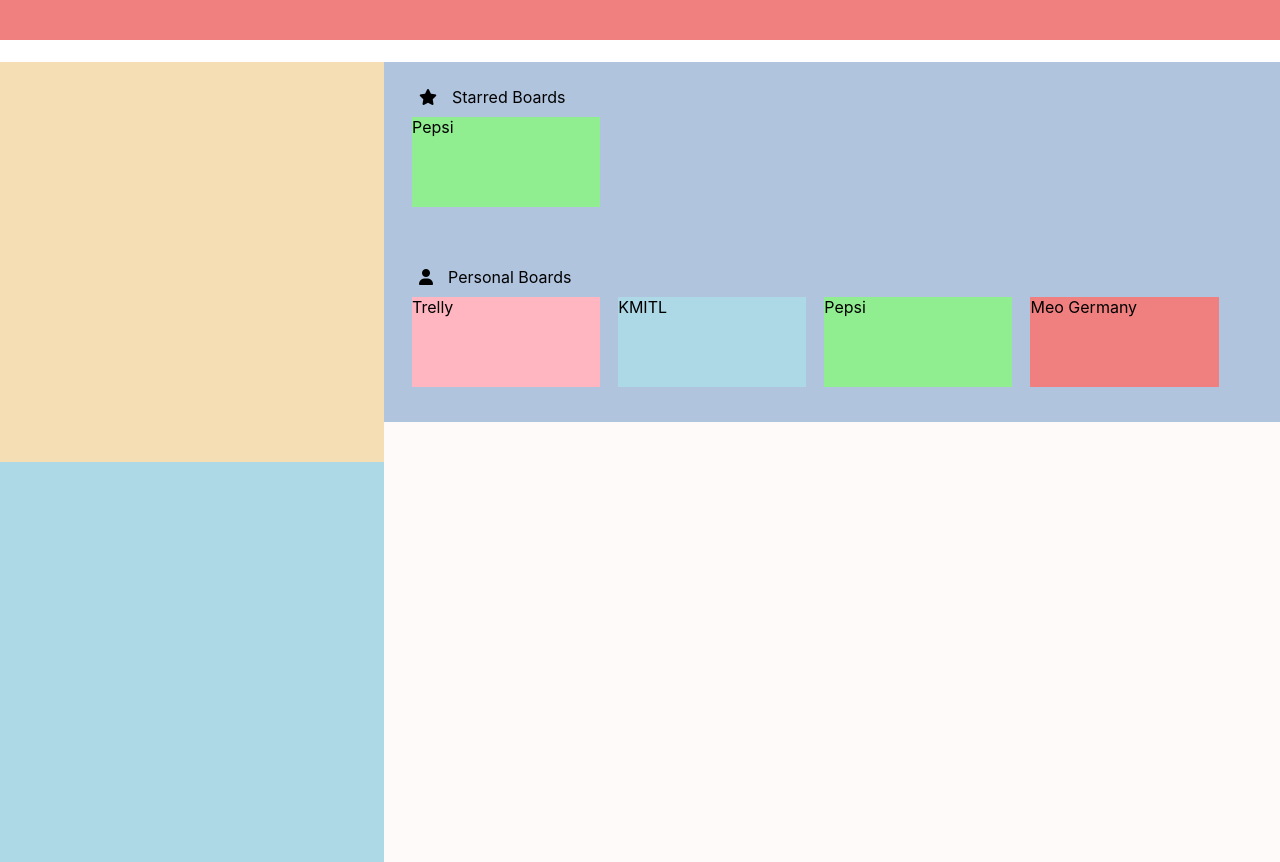
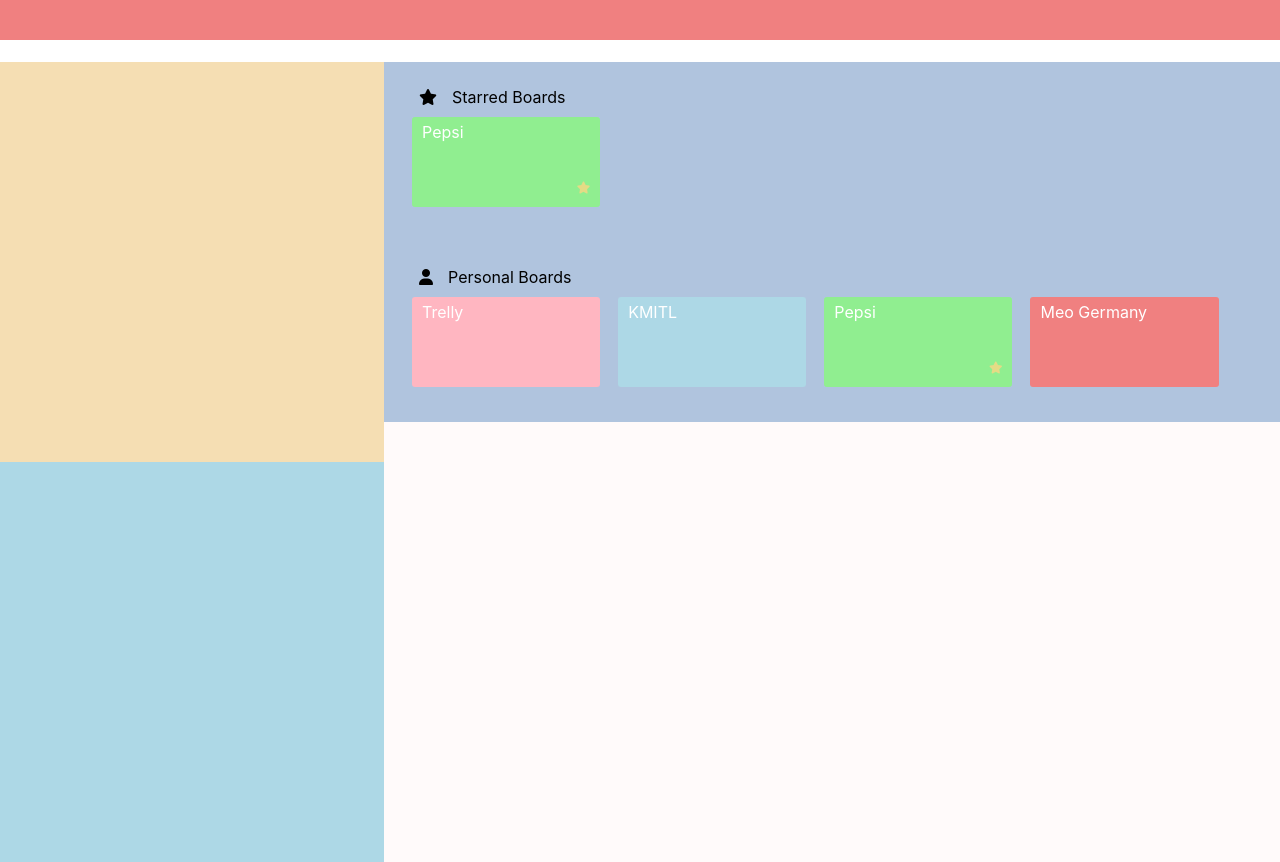
Before and after one commit to See-you-at-Germany-Corp/Trelly-front-end, a React (Create React App) app: page / in a window 1280 px wide. Built offline with nearby package versions, Linux system fonts and the light colour scheme.

Commit message:
editing star system in homepage complete

```diff
--- a/package.json
+++ b/package.json
@@ -6,12 +6,14 @@
     "@testing-library/jest-dom": "^4.2.4",
     "@testing-library/react": "^9.5.0",
     "@testing-library/user-event": "^7.2.1",
+    "hover.css": "^2.3.2",
     "react": "^16.13.1",
     "react-dom": "^16.13.1",
     "react-redux": "^7.2.0",
     "react-router-dom": "^5.2.0",
     "react-scripts": "3.4.1",
-    "redux": "^4.0.5"
+    "redux": "^4.0.5",
+    "redux-logger": "^3.0.6"
   },
   "scripts": {
     "start": "react-scripts start",
--- a/src/index.js
+++ b/src/index.js
@@ -5,11 +5,12 @@ import App from './App';
 import * as serviceWorker from './serviceWorker';
 
 import { Provider } from 'react-redux';
-import { createStore } from 'redux';
+import { createStore, applyMiddleware } from 'redux'
+import logger from 'redux-logger'
 
 import rootReducer from './redux/reducers';
 
-const store = createStore(rootReducer);
+const store = createStore(rootReducer, applyMiddleware(logger))
 
 ReactDOM.render(
   <Provider store={store}>
--- a/src/pages/home/boardList.js
+++ b/src/pages/home/boardList.js
@@ -1,21 +1,45 @@
 import React from 'react';
+import { Link } from 'react-router-dom';
 
 import './boardListStyle.css';
+import { starBoard, unStarBoard } from '../../redux/actions/personalBoardList';
 
-const BoardList =(props)=> {
+const BoardList = (props) => {
+
     return (
         <div className={`${props.listName}-board-list board-list`}>
             <div className={`${props.listName}-board-name board-name-group`}>
                 <i className={`board-icon fas fa-${props.icon}`}></i>
                 <p className={`${props.listName}-board board-name`}>{`${props.listName}`}</p>
             </div>
+
             {
-                props.boardListData.map(board =>
-                    <div className='board-list-item' style={{background: `${board.background}`}}>
-                        {board.name}
-                    </div>
-                )
+                props.boardListData.map(board => {
+
+                    const starredStyle = board.starred === true ? {
+                        transform: 'translateX(0px)',
+                        opacity: '100',
+                        color: 'khaki'
+                    } : {};
+
+                    return (
+                        <Link to='' className='board-list-item' style={{ background: `${board.background}` }}>
+                            <p>{board.name}</p>
+
+                            {
+                                board.starred === false ?
+                                /// click to star board.
+                                <i className='board-star fas fa-star' onClick={() => props.dispatch(starBoard(board.id))} style={starredStyle}></i>
+                                :
+                                /// click to unstar board.
+                                <i className='board-star fas fa-star' onClick={() => props.dispatch(unStarBoard(board.id))} style={starredStyle}></i>
+                            }
+
+                        </Link>
+                    );
+                })
             }
+
         </div>
     );
 }
--- a/src/pages/home/boardListStyle.css
+++ b/src/pages/home/boardListStyle.css
@@ -27,9 +27,43 @@
     background-color: lightpink;
     height: 90px;
     width: 21%;
-    !max-width: 180px;
     margin: 10px 0px 10px 18px;
-    align-self: center;
+    color: white;
+    text-decoration: none;
+    border-radius: 3px;
+}
+
+.board-list .board-list-item > p {
+    padding: 0;
+    margin: 5px 0px 0px 10px;
+}
+
+.board-list .board-list-item .board-star {
+    font-size: 12px;
+    float: right;
+    margin-top: 30px;
+    padding: 10px;
+    transform: translateX(13px);
+    transition: transform 0.2s, opacity 0.2s, filter 0.2s, font-size 0.1s;
+    opacity: 0;
+    filter: brightness(95%);
+}
+
+.board-list .board-list-item .board-star:hover {
+    filter: brightness(100%);
+    font-size: 14px;
+    padding-right: 9px;
+}
+
+.board-list .board-list-item:hover {
+    filter: brightness(95%);
+}
+
+.board-list .board-list-item:hover .board-star {
+    display: block;
+    transform: translateX(0px);
+    transition: transform 0.2s, opacity 0.2s, filter 0.2s, font-size 0.1s;
+    opacity: 100;
 }
 
 @media only screen and (max-width: 900px) and (min-width: 751px) {
--- a/src/pages/home/index.js
+++ b/src/pages/home/index.js
@@ -54,7 +54,7 @@ const Home = ({ personalBoardList, dispatch})=> {
                 {
                     /// starred board lists.
                     personalToStarred(personalBoardList).length > 0 &&
-                    <BoardList listName='Starred Boards' icon='star' boardListData={personalToStarred(personalBoardList)} />
+                        <BoardList listName='Starred Boards' icon='star' boardListData={personalToStarred(personalBoardList)} dispatch={dispatch} />
                 }
 
                 {
@@ -64,7 +64,7 @@ const Home = ({ personalBoardList, dispatch})=> {
                 {
                     /// personal board lists.
                     personalBoardList.length > 0 &&
-                    <BoardList listName='Personal Boards' icon='user' boardListData={personalBoardList} />
+                        <BoardList listName='Personal Boards' icon='user' boardListData={personalBoardList} dispatch={dispatch} />
                 }
 
                 {/* {<ReducersBoardListTest dispatch={dispatch} />} */}
@@ -76,8 +76,7 @@ const Home = ({ personalBoardList, dispatch})=> {
 }
 
 const mapStateToProps =(state)=> ({
-    personalBoardList: state.personalBoardList,
-    starredBoardList: state.starredBoardList
+    personalBoardList: state.personalBoardList
 })
 
 const HomeWithConnect = connect(mapStateToProps)(Home);
--- a/src/redux/reducers/personalBoardList.js
+++ b/src/redux/reducers/personalBoardList.js
@@ -43,7 +43,7 @@ export default (state = initState, action)=> {
             const newState2 = [...state];
             const delIndex = newState2.findIndex(data => data.id === action.boardId)
 
-            if (delIndex > 0) {
+            if (delIndex >= 0) {
                 newState2.splice(delIndex, 1);
 
                 /// post to backend.
@@ -55,7 +55,7 @@ export default (state = initState, action)=> {
             const newState3 = [...state];
             const changeIndex = state.findIndex(data => data.id === action.boardId)
 
-            if (changeIndex > 0)
+            if (changeIndex >= 0)
             {
                 newState3[changeIndex].name = action.name;
 
@@ -68,7 +68,7 @@ export default (state = initState, action)=> {
             const newState4 = [...state];
             const starIndex = state.findIndex(data => data.id === action.boardId)
 
-            if (starIndex > 0) {
+            if (starIndex >= 0) {
                 newState4[starIndex].starred = true;
 
                 /// post to backend.
@@ -80,7 +80,7 @@ export default (state = initState, action)=> {
             const newState5 = [...state];
             const unStarIndex = state.findIndex(data => data.id === action.boardId)
 
-            if (unStarIndex > 0) {
+            if (unStarIndex >= 0) {
                 newState5[unStarIndex].starred = false;
 
                 /// post to backend.
```
Also changed, not shown: 1 other file (tests, documents, lock files or other folders).
